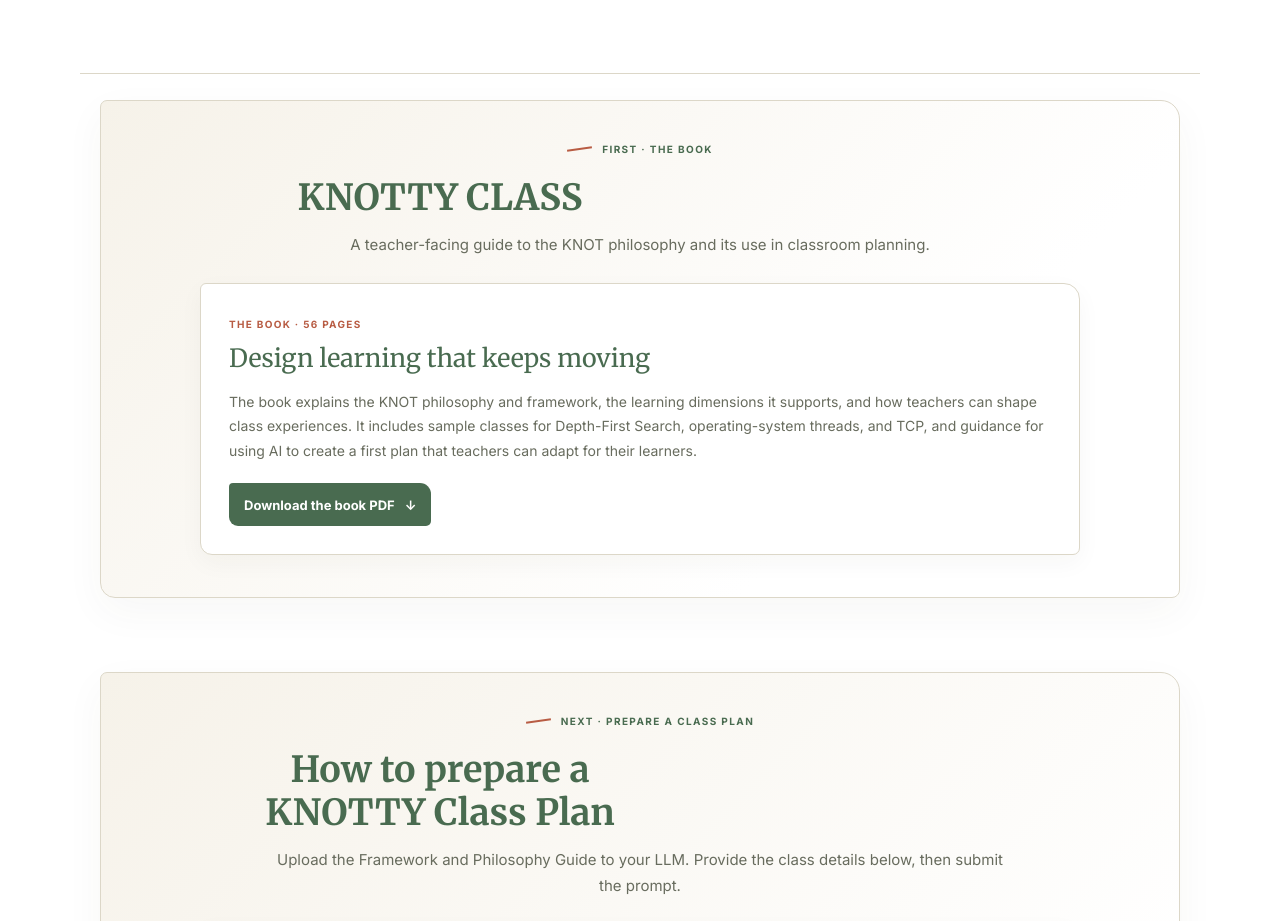
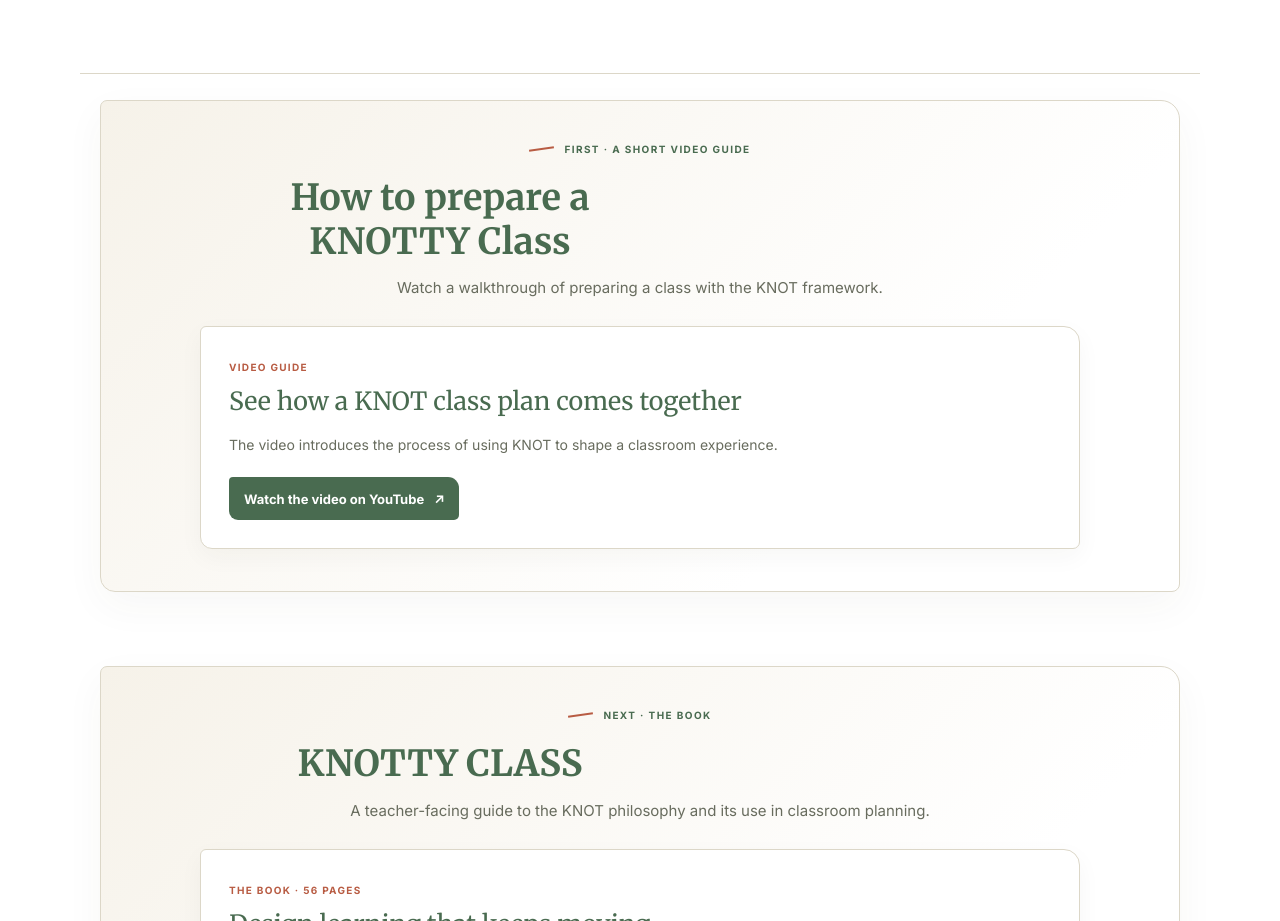
Before and after one commit to prakashbh/KNOT, a plain HTML site: page knotty-class.html in a window 1280 px wide. Shown: the part 487-1408 px from the top of the page. Drawn offline with Linux system fonts and the light colour scheme; a web font is replaced by a local one.

Commit message:
Add KNOTTY CLASS video guide
Co-authored-by: Copilot <223556219+Copilot@users.noreply.github.com>

```diff
--- a/knotty-class.html
+++ b/knotty-class.html
@@ -31,9 +31,22 @@
         <p>One class can open the next question.</p>
       </div>
     </section>
+    <section class="book-resources-section book-resource-stack" id="video-guide" aria-labelledby="video-guide-title">
+      <div class="book-resources-heading">
+        <p class="eyebrow"><span class="eyebrow-rule" aria-hidden="true"></span> First · A short video guide</p>
+        <h2 id="video-guide-title">How to prepare a KNOTTY Class</h2>
+        <p>Watch a walkthrough of preparing a class with the KNOT framework.</p>
+      </div>
+      <article class="book-resource-card book-resource-card-single">
+        <span class="book-resource-kicker">Video guide</span>
+        <h3>See how a KNOT class plan comes together</h3>
+        <p>The video introduces the process of using KNOT to shape a classroom experience.</p>
+        <a class="book-resource-link" href="https://youtu.be/s6-x8sNyVKw?si=NbedMBO6ZEZHRl83" target="_blank" rel="noopener noreferrer">Watch the video on YouTube <span aria-hidden="true">↗</span></a>
+      </article>
+    </section>
     <section class="book-resources-section book-resource-stack" id="the-book" aria-labelledby="book-title">
       <div class="book-resources-heading">
-        <p class="eyebrow"><span class="eyebrow-rule" aria-hidden="true"></span> First · The book</p>
+        <p class="eyebrow"><span class="eyebrow-rule" aria-hidden="true"></span> Next · The book</p>
         <h2 id="book-title">KNOTTY CLASS</h2>
         <p>A teacher-facing guide to the KNOT philosophy and its use in classroom planning.</p>
       </div>
```
